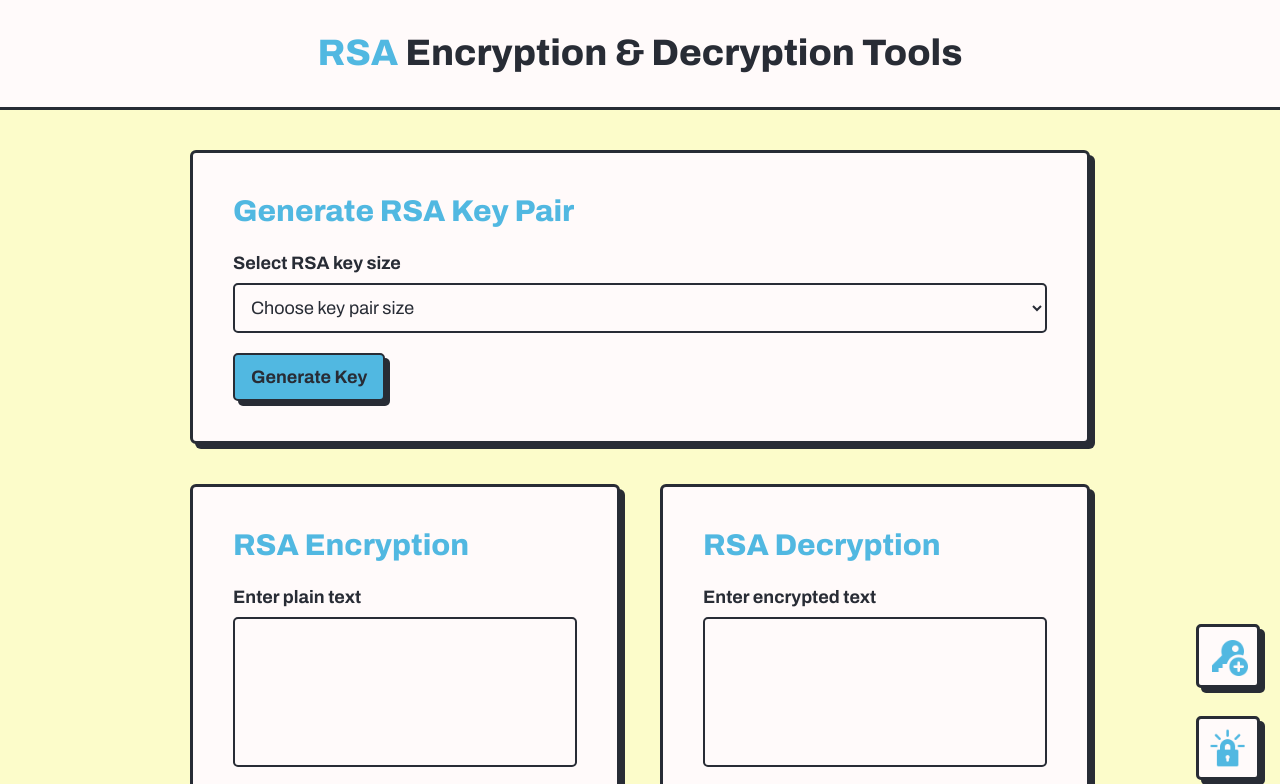
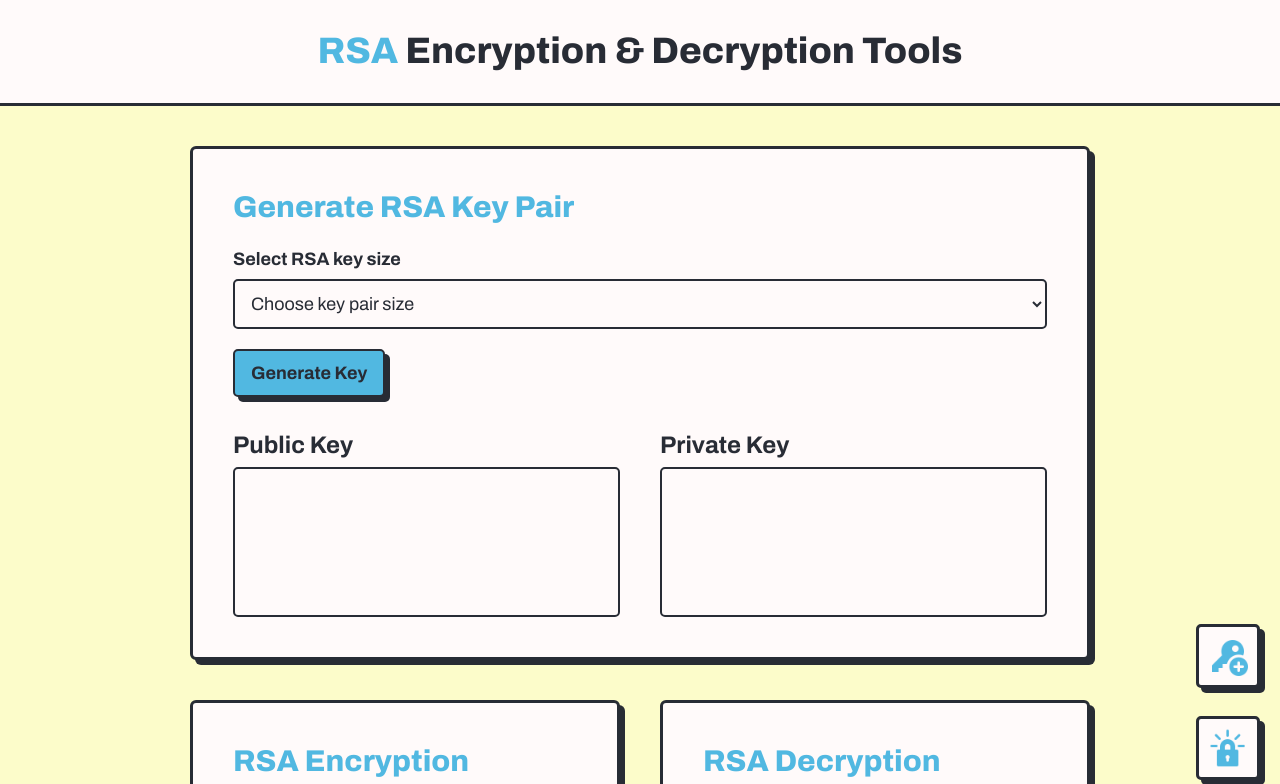
Before and after one commit to ridwanmuh3/rsa-encryption-decryption-tools, a website: page index.html in a window 1280 px wide. Shown: the top 784 px of the page. Drawn offline with nearby package versions, Linux system fonts and the light colour scheme.

Commit message:
memperbaiki bug dan melakukan tweaks

```diff
--- a/assets/js/main.js
+++ b/assets/js/main.js
@@ -99,12 +99,12 @@ const regex = /[0-9]+/
 
 window.addEventListener('DOMContentLoaded', () => {
 	generateKeyPairButton.addEventListener('click', () => {
-		resultKeyWrapper.classList.remove('hidden')
-		resultKeyWrapper.classList.add('grid')
-
 		const keySize = Number(document.getElementById('rsa-key-size').value)
 
 		if (keySize) {
+			resultKeyWrapper.classList.remove('hidden')
+			resultKeyWrapper.classList.add('grid')
+
 			const { e, n, d } = RSA.generate(keySize)
 			publicKey = e
 			privateKey = d
--- a/index.html
+++ b/index.html
@@ -15,7 +15,7 @@
    <body class="relative font-sans text-ebonyBlack">
       <div class="w-full min-h-screen" id="content">
          <header
-            class="w-full min-h-[110px] px-10 bg-snowWhite border-b-[3px] border-ebonyBlack flex items-center justify-center">
+            class="w-full min-h-fit px-10 py-6  bg-snowWhite border-b-[3px] border-ebonyBlack flex items-center justify-center">
             <nav class="w-fit min-h-fit text-center">
                <h1 class="font-extrabold text-[2.3rem]">
                   <span class="text-mainAccent">RSA</span> Encryption & Decryption Tools
@@ -53,7 +53,7 @@
                         </button>
                      </div>
                   </div>
-                  <div class="opacity-0 hidden grid-cols-2 gap-10 transition-all duration-300 ease-in-out"
+                  <div class="grid grid-cols-1 gap-10 md:grid-cols-2 transition-all duration-300 ease-in-out"
                      id="generate-key-result-wrapper">
                      <div class="flex flex-col gap-1.5" id="public-key">
                         <h3 class="text-2xl font-bold">Public Key</h3>
```
Also changed, not shown: assets/css/output.css.
